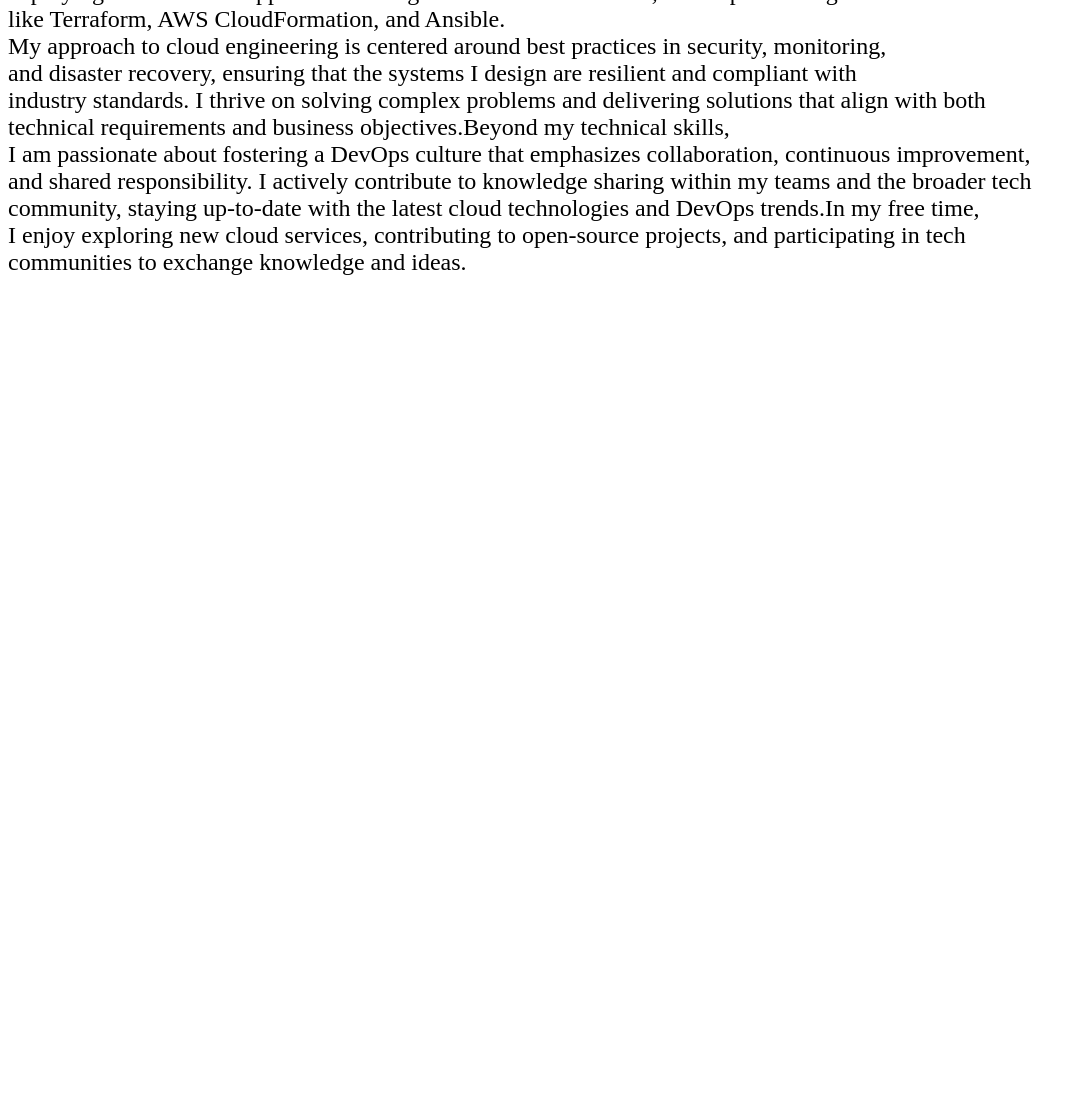
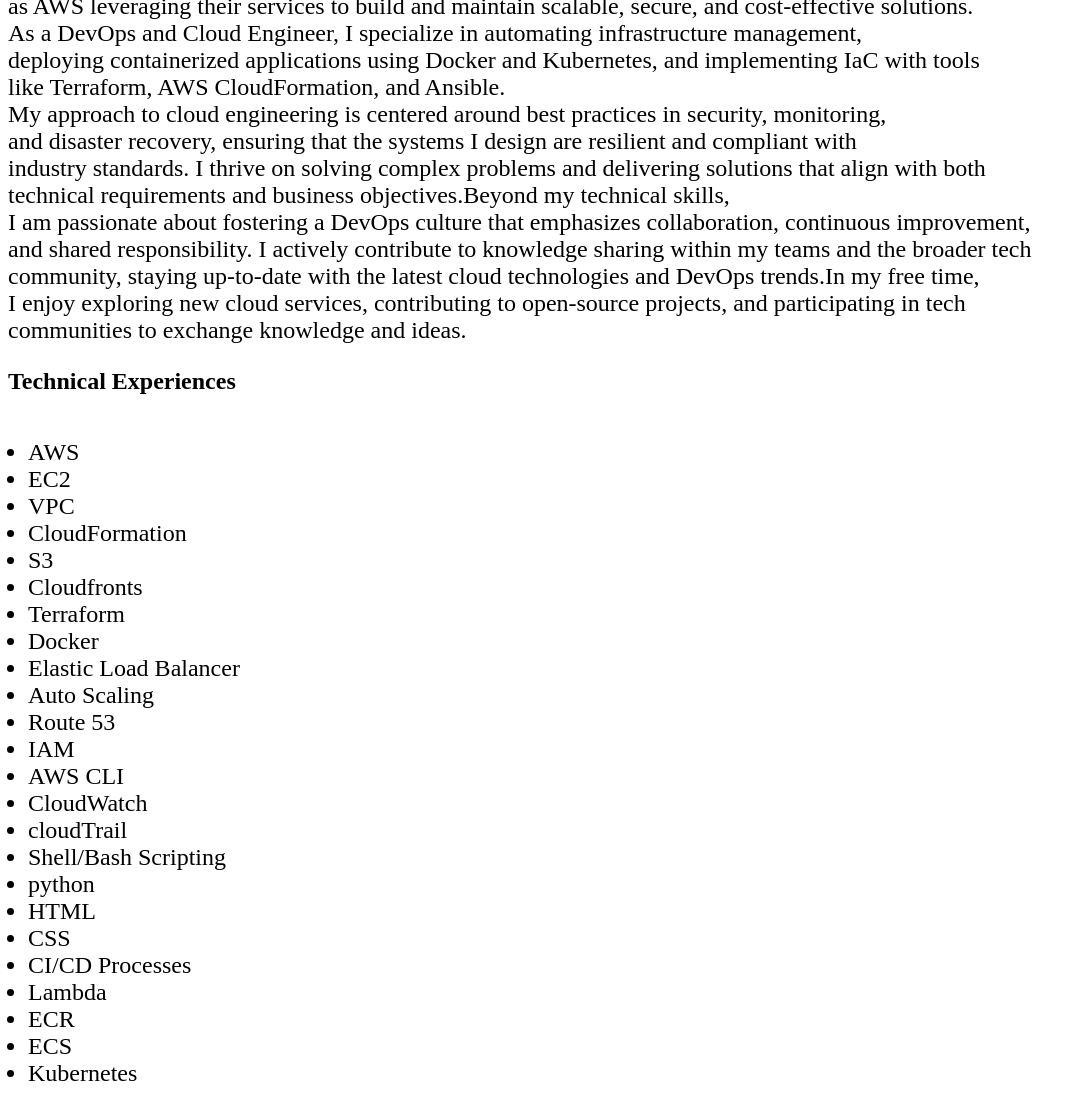
Before and after one commit to jamiu-hafolabi/mywebsite, a plain HTML site: page portfolio.html in a window 1280 px wide. Shown: the part 1248-2368 px from the top of the page, without its empty margins (0-1086 px from the left). Before the commit the page ends 1548 px from the top, so only its background shows below. Drawn offline with Linux system fonts and the light colour scheme.

Commit message:
Add files via upload

```diff
--- a/portfolio.html
+++ b/portfolio.html
@@ -15,18 +15,25 @@
     </ul>
     </nav>
     <img src="images/IMG-20240705-WA0454.jpg" alt="certificate">
+    <style>
+        img {
+            max-width: 100%;
+        }
+    </style>
     <p><em>BELLO JAMIU - DevOps and Cloud Engineer</em> <br>
         I am a skilled DevOps and Cloud Engineer with 2 years of experience in architecting, automating,<br>
          and optimizing cloud-based infrastructures for high availability, performance, and scalability. <br>
-         My expertise lies in designing and implementing robust CI/CD pipelines, infrastructure as code (IaC),<br>
+    My expertise lies in designing and implementing robust CI/CD pipelines, infrastructure as code (IaC),<br>
           and cloud-native solutions that drive efficiency and innovation in complex environments. <br>
         I am skilled in software development using HTML, CSS. <BR>
+
         This foundation has allowed me to develop a holistic understanding of the entire software delivery <br>
          lifecycle, from development to deployment and beyond. Over the years, I've mastered cloud platform such <br>
           as AWS leveraging their services to build and maintain scalable, secure, and cost-effective solutions. <br>
           As a DevOps and Cloud Engineer, I specialize in automating infrastructure management,<br>
            deploying containerized applications using Docker and Kubernetes, and implementing IaC with tools <br>
             like Terraform, AWS CloudFormation, and Ansible. <br>
+
             My approach to cloud engineering is centered around best practices in security, monitoring, <br>
              and disaster recovery, ensuring that the systems I design are resilient and compliant with <br>
              industry standards. I thrive on solving complex problems and delivering solutions that align with both <br>
@@ -35,11 +42,45 @@
               and shared responsibility. I actively contribute to knowledge sharing within my teams and the broader tech <br>
                community, staying up-to-date with the latest cloud technologies and DevOps trends.In my free time, <br>
                I enjoy exploring new cloud services, contributing to open-source projects, and participating in tech <br>
-                communities to exchange knowledge and ideas. </p>
+                communities to exchange knowledge and ideas.
+             </p>
+             <p><h2>Technical Experiences</h2></p>
+             <ul>
+                <li>AWS</li>
+                <li>EC2</li>
+                <li>VPC</li>
+                <li>CloudFormation</li>
+                <li>S3</li>
+                <li>Cloudfronts</li>
+                <li>Terraform</li>
+                <li>Docker</li>
+                <li>Elastic Load Balancer</li>
+                <li>Auto Scaling</li>
+                <li>Route 53</li>
+                <li>IAM</li>
+                <li>AWS CLI</li>
+                <li>CloudWatch</li>
+                <li>cloudTrail</li>
+                <li>Shell/Bash Scripting</li>
+                <li>python</li>
+                <li>HTML</li>
+                <li>CSS</li>
+                <li>CI/CD Processes</li>
+                <li>Lambda</li>
+                <li>ECR</li>
+                <li>ECS</li>
+                <li>Kubernetes</li>
+             </ul>
     </header>
     <style>
         h1   {background-color: brown;}
         p    {font-size: x-large;}
+        ul {
+            color: black;
+            padding: 20px 20px;
+            font-size: x-large;
+            font-display: var(#73AD21);
+        }
     </style>
 </body>
 </html>
```
Also changed, not shown: contact.html (+13 -3 lines), index.html (+13 -13 lines), images/images (24).jpeg (added), 2 other files.
